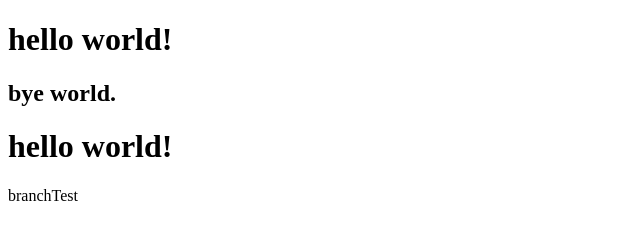
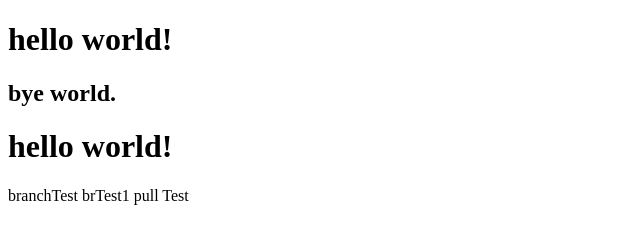
Before and after one commit to merkiff/opensourceSW, a plain HTML site: page index.html in a window 1280 px wide. Shown: the whole page, without its empty margins (0-640 px from the left). Drawn offline with Linux system fonts and the light colour scheme.

Commit message:
brTest1 pull test

```diff
--- a/index.html
+++ b/index.html
@@ -9,6 +9,6 @@
     <h1>hello world!</h1>
     <h2>bye world.</h2>
     <h1>hello world!</h1>
-    branchTest
+    branchTest brTest1 pull Test
   </body>
 </html>
```
